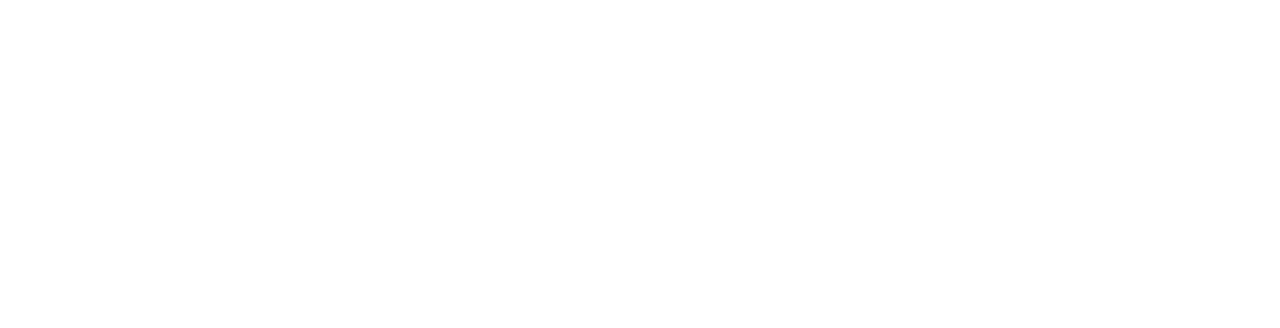
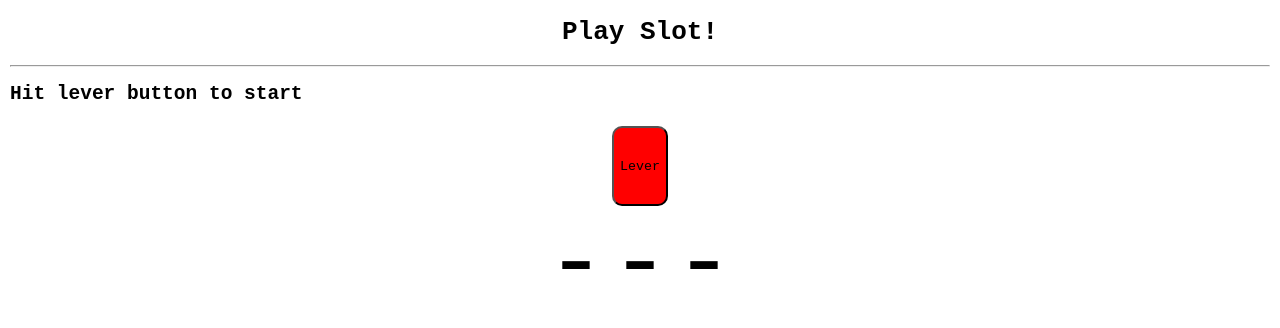
Before and after one commit to honeybeeecodes/slotmachine, a plain HTML site: page index.html in a window 1280 px wide. Drawn offline with Linux system fonts and the light colour scheme.

Commit message:
add current repo

```diff
--- a/css/style.css
+++ b/css/style.css
@@ -0,0 +1,46 @@
+* {
+    font-family: monospace;
+}
+
+body{
+    margin: 10px;
+    background-color: #rgb(168, 219, 223);
+}
+
+.slot-number {
+    font-size: 100px;
+}
+
+.message {
+    text-align: center;
+    display: none;
+    font-size: xx-large;
+    color: red;
+}
+
+.center {
+    text-align: center;
+}
+
+.lever {
+    margin-top: 5px;
+}
+
+table.center {
+    margin-left: auto;
+    margin-right: auto;
+}
+
+.display-4 {
+    text-align: center;
+}
+
+.center-lever {
+    text-align: center;
+}
+
+.lever {
+    background-color: red;
+    border-radius: 10px;
+    height: 80px;
+}
--- a/index.html
+++ b/index.html
@@ -1,14 +1,51 @@
 <!DOCTYPE html>
 <html lang="en">
 <head>
-    <meta charset="UTF-8">
-    <meta http-equiv="X-UA-Compatible" content="IE=edge">
-    <meta name="viewport" content="width=device-width, initial-scale=1.0">
-    <title>Document</title>
-    <link rel="stylesheet" href="css/style.css">
-    <script defer src="js/main.js"></script>
+ <meta charset="UTF-8">
+ <meta http-equiv="X-UA-Compatible" content="IE=edge">
+ <meta name="viewport" content="width=device-width, initial-scale=1.0">
+<title>Slot Machine</title>
+<link rel="stylesheet" href="css/style.css" />
 </head>
 <body>
 
+ <div class="jumbotron jumbotron-fluid">
+    <div class="container">
+        <h1 class="display-4">Play Slot!</h1>
+        <hr class="my-4" />
+        <h2>Hit lever button to start</h2>
+    </div>
+</div>
+<div class="center-lever">
+    <button type="button" class="lever" onclick="spin()">Lever</button>
+</div>
+
 </body>
 </html>
+
+
+
+<!-- single row ... the three colums will represent the numbers in the slot machine - - >  -->
+
+<table class="center">
+    <tbody>
+        <tr>
+        <td>
+            <span id="item1" class="slot-number">-</span>
+        </td>
+        <td>
+            <span id="item2" class="slot-number">-</span>
+        </td>
+        <td>
+            <span id="item3" class="slot-number">-</span>
+        </td>
+        </tr>
+    </tbody>
+</table>
+
+ <!-- This div will represent a message that appears when all three numbers match -->
+
+<div id="message" class="center message">You Won!</div>
+
+<script src="js/main.js"></script>
+</body>
--- a/js/main.js
+++ b/js/main.js
@@ -0,0 +1,41 @@
+// This function generates a number between 1 & 2
+
+function getRandomNumber(){
+    return Math.floor(Math.random() * 2) + 1;
+}
+
+// This function will use DOM to return a HTML element by its ID
+
+function getElement(id){
+    return document.getElementById(id);
+}
+
+
+// This function call the methods necessary to generate random numbers and replaces the content of the corresponding html elements
+// If all three numbers generated match then it will show a You Win message
+function spin(){
+    const item1 = getElement('item1');
+    const item2 = getElement('item2');
+    const item3 = getElement('item3');
+
+    const num1 = getRandomNumber();
+    const num2 = getRandomNumber();
+    const num3 = getRandomNumber();
+
+    item1.innerHTML = `${num1}`;
+    item2.innerHTML = `${num2}`;
+    item3.innerHTML = `${num3}`;
+}
+
+// The two functions below will either show or hide the message depending on if the user wins or lose
+
+function showMessage(){
+    const msg = document.getElementById('message');
+    msg.style.display = 'block';
+    msg.classList.add('animated', 'pulse');
+}
+
+function hideMessage() {
+    const msg = document.getElementById('message');
+    msg.style.display = 'none';
+}
```
